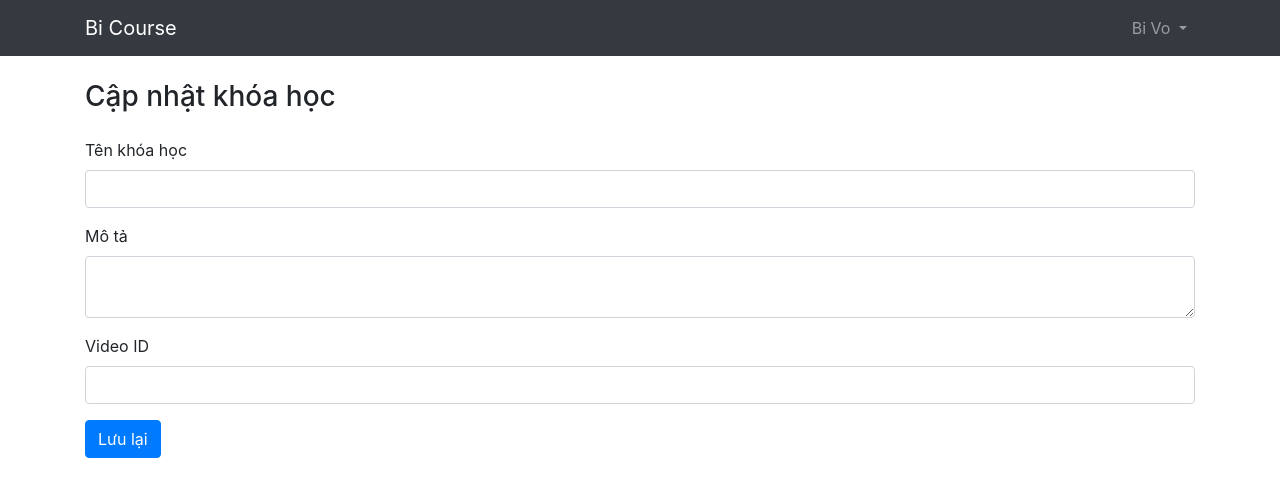
After one commit to vodat97/Nodejs_Expressjs, a Node server app: page /courses/600000000000000000000001/edit in a window 1280 px wide. The commit adds this page. Shown: the top 497 px of the page. Run offline with Node 20, Linux system fonts and the light colour scheme; data that the repository does not hold is empty; style sheets or scripts are compiled from the project's sources; some libraries are stand-ins or nearby versions.

Commit message:
thirth comit

```diff
--- a/package.json
+++ b/package.json
@@ -14,7 +14,9 @@
   "dependencies": {
     "express": "^4.17.3",
     "express-handlebars": "^6.0.3",
-    "mongoose": "^6.2.10"
+    "method-override": "^3.0.0",
+    "mongoose": "^6.2.10",
+    "mongoose-slug-generator": "^1.0.4"
   },
   "devDependencies": {
     "husky": "^7.0.4",
--- a/src/app/controllers/CourseController.js
+++ b/src/app/controllers/CourseController.js
@@ -1,18 +1,58 @@
-
 const Course = require('../models/course');
-const {mongooseToObject} = require('../../ulti/mongoose');
+const { mongooseToObject } = require('../../ulti/mongoose');
 
 class CourseController {
-
   show(req, res, next) {
     Course.findOne({ slug: req.params.slug })
-      .then(course => {
+      .then((course) => {
         //res.json(course);
-        res.render('courses/show',{course: mongooseToObject(course)})
+        res.render('courses/show', { course: mongooseToObject(course) });
       })
-      .catch(next)
+      .catch(next);
     //res.send(req.params.slug);
   }
+  //[GET] /courses/create
+  create(req, res, next) {
+    res.render('courses/create');
+  }
+  //[POST] /courses/store
+  store(req, res, next) {
+    // res.json(req.body);
+    const formData = req.body;
+    formData.image = `https://i.ytimg.com/vi/${req.body.videoId}/hqdefault.jpg?sqp=-oaymwEbCKgBEF5IVfKriqkDDggBFQAAiEIYAXABwAEG&rs=AOn4CLCLxJbYhCQmzlNAkL1llJ_N6qL_zA`;
+    const course = new Course(formData);
+    course
+      .save()
+      .then(() => res.redirect('/'))
+      .catch((error) => {});
+  }
+  //[GET] /courses/:id/edit
+  edit(req, res, next) {
+    // res.json(req.body);
+    Course.findById(req.params.id)
+      .then((course) =>
+        res.render('courses/edit', {
+          course: mongooseToObject(course),
+        }),
+      )
+      .catch(next);
+  }
+  //[PUT] /courses/:id
+  update(req, res, next) {
+    Course.updateOne({ _id: req.params.id }, req.body)
+      .then(() => res.redirect('/me/stored/courses'))
+      .catch(next);
+    //res.json(req.body)
+  }
+  //[DELETE] /courses/:id
+  delete(req, res, next) {
+    Course.deleteOne({ _id: req.params.id })
+      .then(() => res.redirect('back'))
+      .catch(next);
+  }
+  // req.body
+  // req.query
+  // req.params
 }
 
 module.exports = new CourseController();
--- a/src/index.js
+++ b/src/index.js
@@ -3,6 +3,7 @@ const path = require('path');
 const hbs = require('express-handlebars');
 const morgan = require('morgan');
 const express = require('express');
+var methodOverride = require('method-override');
 
 const app = express();
 const port = 3000;
@@ -17,7 +18,15 @@ db.connect();
 app.use(express.static(path.join(__dirname, 'public')));
 //app.use(morgan('combined'));
 //app.engine('handlebars', engine());
-app.engine('.hbs', hbs.engine({ extname: '.hbs' }));
+app.engine(
+  '.hbs',
+  hbs.engine({
+    extname: '.hbs',
+    helpers: {
+      sum: (a, b) => a + b,
+    },
+  }),
+);
 app.set('view engine', '.hbs');
 app.set('views', path.join(__dirname, 'resource/views'));
 app.use(
@@ -27,6 +36,8 @@ app.use(
 );
 app.use(express.json());
 
+app.use(methodOverride('_method'));
+
 route(app);
 
 app.listen(port, () => {
--- a/src/resource/scss/app.scss
+++ b/src/resource/scss/app.scss
@@ -1,4 +1,4 @@
 @import 'variable';
-.card-item{
-    margin-top: 16px;
+.card-item {
+  margin-top: 16px;
 }
--- /dev/null
+++ b/src/resource/views/courses/edit.hbs
@@ -0,0 +1,19 @@
+<div class="mt-4">
+    <h3>Cập nhật khóa học</h3>
+
+    <form class="mt-4" method="POST" action="/courses/{{course._id}}?_method=PUT">
+        <div class="form-group">
+            <label for="name">Tên khóa học</label>
+            <input type="text" class="form-control" value="{{course.name}}" id="name" name="name">
+        </div>
+        <div class="form-group">
+            <label for="description">Mô tả</label>
+            <textarea type="text" class="form-control" id="description" name="description">{{course.description}}</textarea>
+        </div>
+        <div class="form-group">
+            <label for="videoId">Video ID</label>
+            <input type="text" class="form-control" value="{{course.videoId}}" id="videoId" name="videoId">
+        </div>
+        <button type="submit" class="btn btn-primary">Lưu lại</button>
+    </form>
+</div>
--- a/src/resource/views/courses/show.hbs
+++ b/src/resource/views/courses/show.hbs
@@ -6,7 +6,7 @@
 
         <div class="col-lg-9" style="background-color: green;">
             <h2>{{course.name}}</h2>
-            <iframe width="560" height="315" src="https://www.youtube.com/embed/N6JsDrEGung" title="YouTube video player" frameborder="0" allow="accelerometer; autoplay; clipboard-write; encrypted-media; gyroscope; picture-in-picture" allowfullscreen></iframe>
+            <iframe width="560" height="315" src="https://www.youtube.com/embed/{{course.videoId}}" title="YouTube video player" frameborder="0" allow="accelerometer; autoplay; clipboard-write; encrypted-media; gyroscope; picture-in-picture" allowfullscreen></iframe>
             <p>{{course.description}}</p>
         </div>
 
--- a/src/resource/views/partials/header.hbs
+++ b/src/resource/views/partials/header.hbs
@@ -1,17 +1,28 @@
 <nav class="navbar navbar-expand-lg navbar-dark bg-dark">
+  <div class="container">
     <a class="navbar-brand" href="/">Bi Course</a>
-  <button class="navbar-toggler" type="button" data-toggle="collapse" data-target="#navbarSupportedContent" aria-controls="navbarSupportedContent" aria-expanded="false" aria-label="Toggle navigation">
+    <button class="navbar-toggler" type="button" data-toggle="collapse" data-target="#navbarSupportedContent"
+      aria-controls="navbarSupportedContent" aria-expanded="false" aria-label="Toggle navigation">
       <span class="navbar-toggler-icon"></span>
     </button>
 
     <div class="collapse navbar-collapse" id="navbarSupportedContent">
-    <ul class="navbar-nav mr-auto">
-      <li class="nav-item active">
-        <a class="nav-link" href="#">Home <span class="sr-only">(current)</span></a>
+      <ul class="navbar-nav ml-auto">
+        <li class="nav-item dropdown">
+          <a class="nav-link dropdown-toggle" href="#" id="navbarDropdown" role="button" data-toggle="dropdown"
+            aria-haspopup="true" aria-expanded="false">
+            Bi Vo
+          </a>
+          <div class="dropdown-menu" aria-labelledby="navbarDropdown">
+            <a class="dropdown-item" href="/courses/create">Đăng khóa học</a>
+            <a class="dropdown-item" href="/me/stored/courses">Khóa học của tôi</a>
+            <div class="dropdown-divider"></div>
+            <a class="dropdown-item" href="#">Đăng xuất</a>
+          </div>
         </li>
-      <li class="nav-item">
-        <a class="nav-link" href="#">Link</a>
-      </li>
+
       </ul>
+
+    </div>
   </div>
 </nav>
--- a/src/routes/course.js
+++ b/src/routes/course.js
@@ -4,6 +4,11 @@ const router = express.Router();
 const courseController = require('../app/controllers/CourseController');
 
 //newController.index();
+router.get('/create', courseController.create);
+router.get('/:id/edit', courseController.edit);
+router.put('/:id', courseController.update);
+router.delete('/:id', courseController.delete);
+router.post('/store', courseController.store);
 router.get('/:slug', courseController.show);
 
 module.exports = router;
--- a/src/routes/index.js
+++ b/src/routes/index.js
@@ -1,4 +1,5 @@
 const newsRouter = require('./news');
+const meRouter = require('./me');
 const sitesRouter = require('./site');
 const coursesRouter = require('./course');
 
@@ -8,6 +9,8 @@ function route(app) {
   app.use('/', sitesRouter);
 
   app.use('/courses', coursesRouter);
+
+  app.use('/me', meRouter);
 }
 
 module.exports = route;
```
Also changed, not shown: src/app/controllers/MeController.js (added, +18 -0 lines), src/app/controllers/SitesController.js (+6 -7 lines), src/app/models/course.js (+15 -8 lines), src/config/db/index.js (+4 -6 lines), src/resource/views/courses/create.hbs (added, +19 -0 lines), src/resource/views/me/stored-course.hbs (added, +71 -0 lines), src/routes/me.js (added, +9 -0 lines), src/ulti/mongoose.js (+6 -6 lines), 1 other file. Lines whose indentation alone changed are shown as unchanged.
